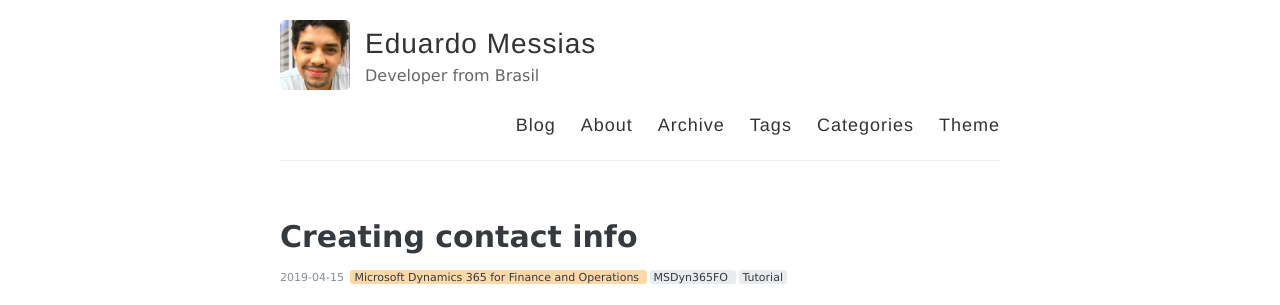
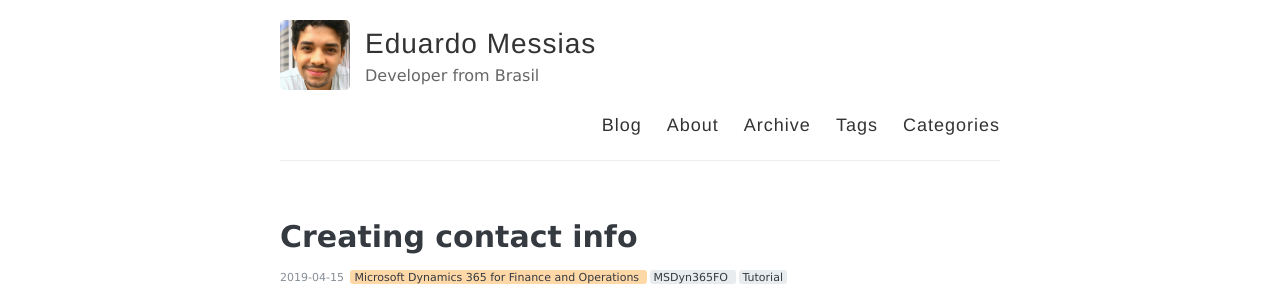
Before and after one commit to eduardomessias/eduardomessias.github.io, a Jekyll site: the page built from index.html, in a window 1280 px wide. Shown: the top 305 px of the page. Built offline with Jekyll 4.4.1, drawn with Linux system fonts in a browser that asks for light colours; the list of posts is cut into pages by our own code.

Commit message:
Update _config.yml

```diff
--- a/_config.yml
+++ b/_config.yml
@@ -30,8 +30,8 @@ navigation:
     url: /tags
   - name: Categories
     url: /categories
-  - name: Theme
-    url: https://github.com/eduardomessias/
+  #- name: Theme
+  #  url: https://github.com/eduardomessias/
 
 # Pagination
 paginate: 5
```
